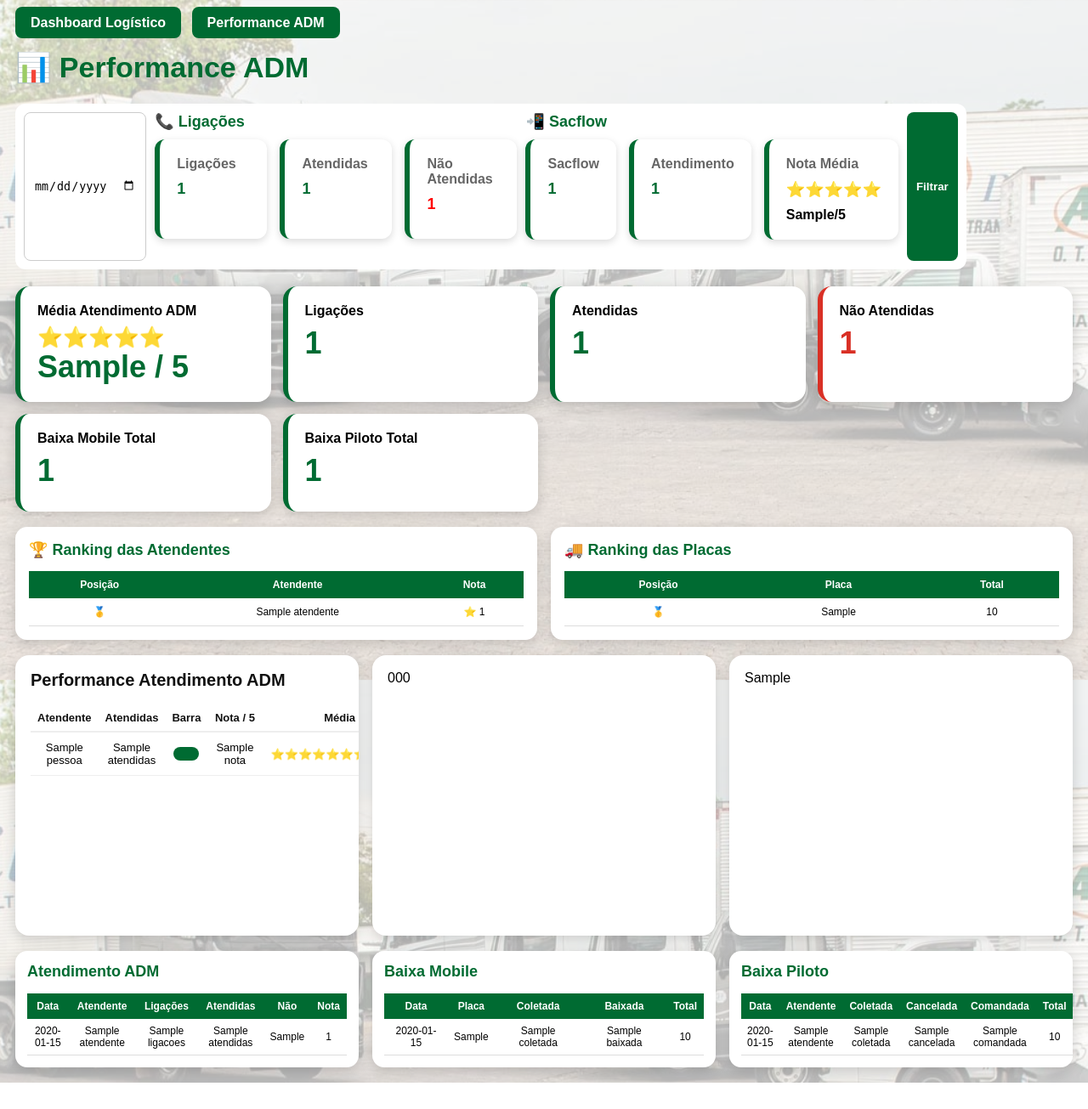
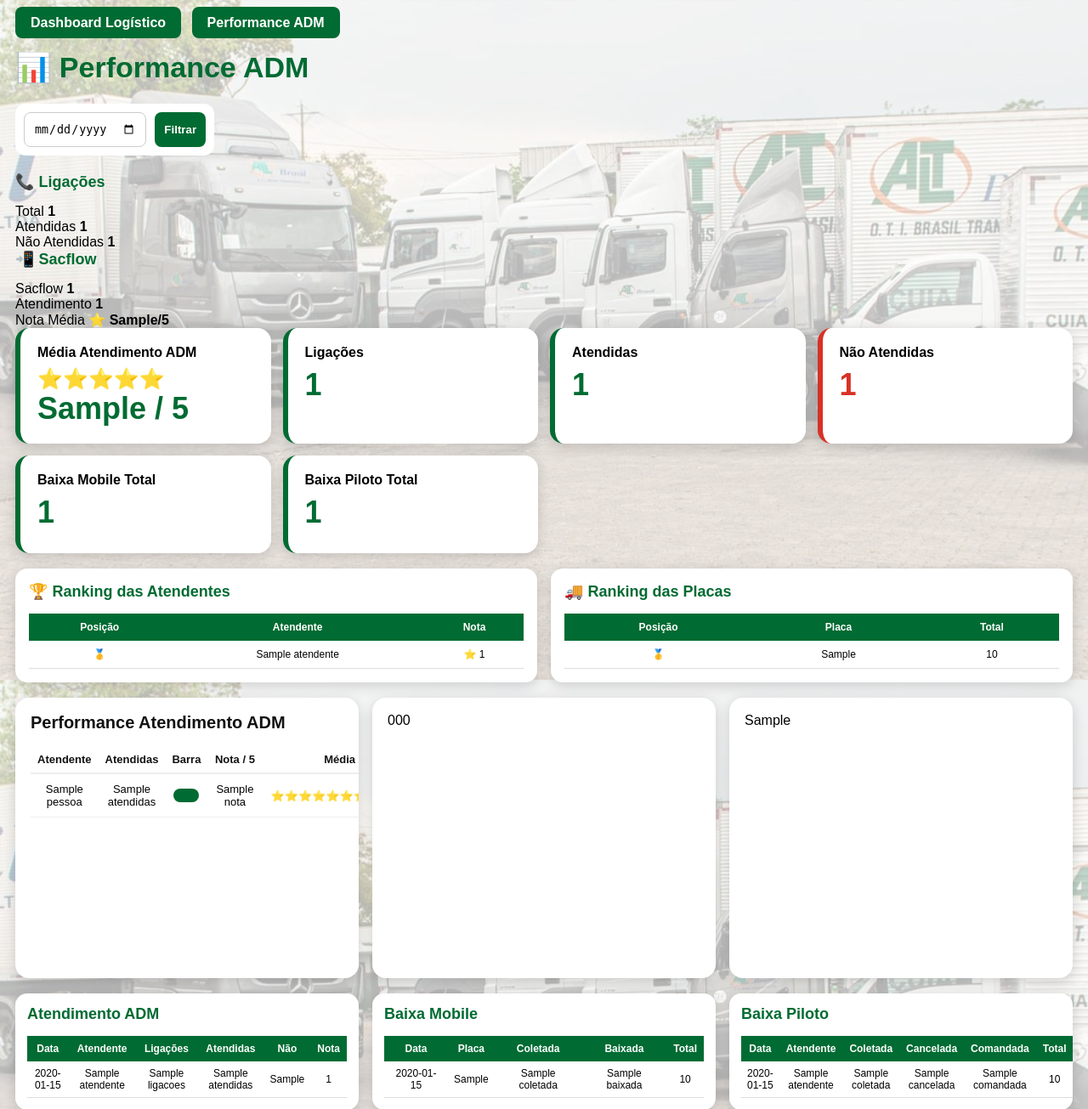
Before and after one commit to thamiryspires291-afk/dashboard-logistica-alt, a Python web app: template templates/performance.html in a window 1280 px wide. Shown: the top 1305 px of the page at 85% size. Before the commit the page ends 1274 px from the top, so only its background shows below. Run offline with Jinja, Linux system fonts and the light colour scheme; the template is opened without the code that fills it: most values are stand-ins (such as "Sample title", 1, 10 or a date in 2020).

Commit message:
Update performance.html

```diff
--- a/templates/performance.html
+++ b/templates/performance.html
@@ -291,61 +291,54 @@
 
 <form class="filtro" method="get" action="/performance">
     <input type="date" name="data" value="{{data_filtro}}">
-    <div class="grupo">
+    <button type="submit">Filtrar</button>
+</form>
 
-<h2>📞 Ligações</h2>
+<div class="painel-topo">
 
-<div class="cards-linha">
+    <div class="painel-card">
+        <h2>📞 Ligações</h2>
 
-    <div class="card">
-        <h4>Ligações</h4>
-        <h2>{{ total_ligacoes }}</h2>
+        <div class="painel-numeros">
+            <div>
+                <span>Total</span>
+                <strong>{{ total_ligacoes }}</strong>
+            </div>
+
+            <div>
+                <span>Atendidas</span>
+                <strong>{{ total_atendidas }}</strong>
+            </div>
+
+            <div>
+                <span>Não Atendidas</span>
+                <strong class="vermelho">{{ total_nao_atendidas }}</strong>
+            </div>
+        </div>
     </div>
 
-    <div class="card">
-        <h4>Atendidas</h4>
-        <h2>{{ total_atendidas }}</h2>
-    </div>
+    <div class="painel-card">
+        <h2>📲 Sacflow</h2>
 
-    <div class="card">
-        <h4>Não Atendidas</h4>
-        <h2 style="color:red;">
-            {{ total_nao_atendidas }}
-        </h2>
+        <div class="painel-numeros">
+            <div>
+                <span>Sacflow</span>
+                <strong>{{ total_sacflow }}</strong>
+            </div>
+
+            <div>
+                <span>Atendimento</span>
+                <strong>{{ total_atendimento }}</strong>
+            </div>
+
+            <div>
+                <span>Nota Média</span>
+                <strong>⭐ {{ media_adm }}/5</strong>
+            </div>
+        </div>
     </div>
 
 </div>
-
-</div>
-
-<div class="grupo">
-
-<h2>📲 Sacflow</h2>
-
-<div class="cards-linha">
-
-    <div class="card">
-        <h4>Sacflow</h4>
-        <h2>{{ total_sacflow }}</h2>
-    </div>
-
-    <div class="card">
-        <h4>Atendimento</h4>
-        <h2>{{ total_atendimento }}</h2>
-    </div>
-
-    <div class="card">
-        <h4>Nota Média</h4>
-        <h2>⭐⭐⭐⭐⭐</h2>
-        <strong>{{ media_adm }}/5</strong>
-    </div>
-
-</div>
-
-</div>
-    <button>Filtrar</button>
-</form>
-
 <div class="cards">
     <div class="card">
         <p>Média Atendimento ADM</p>
```
